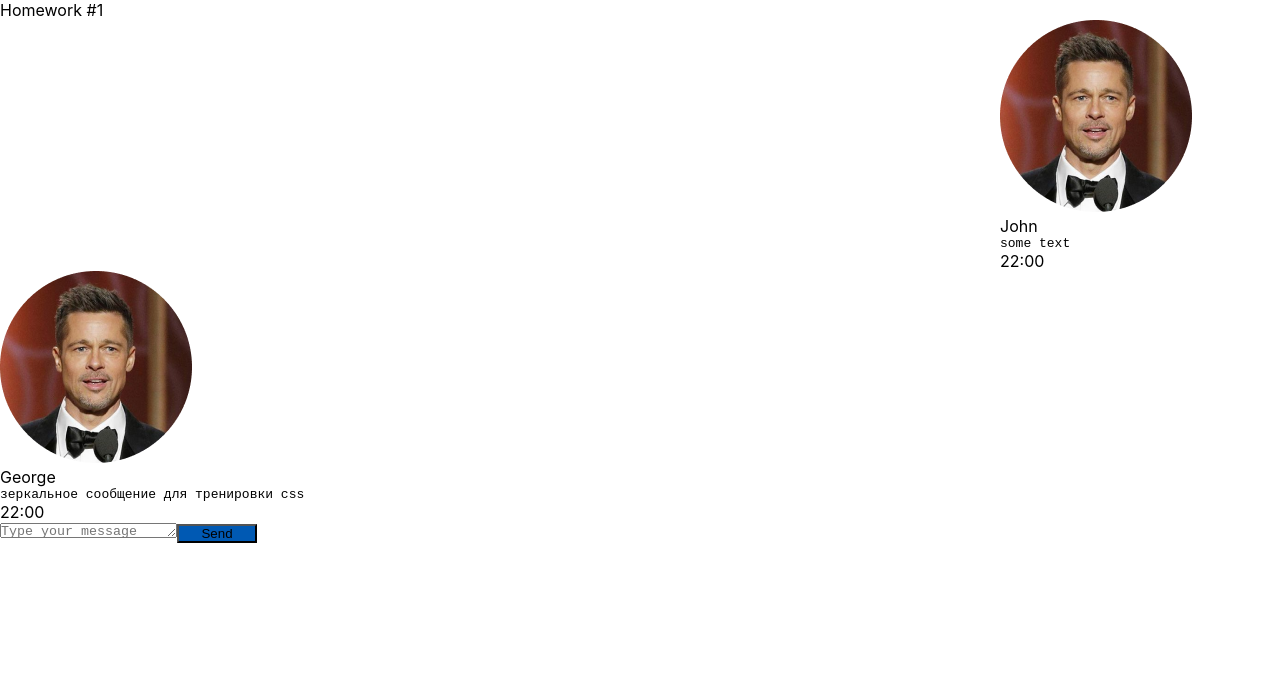
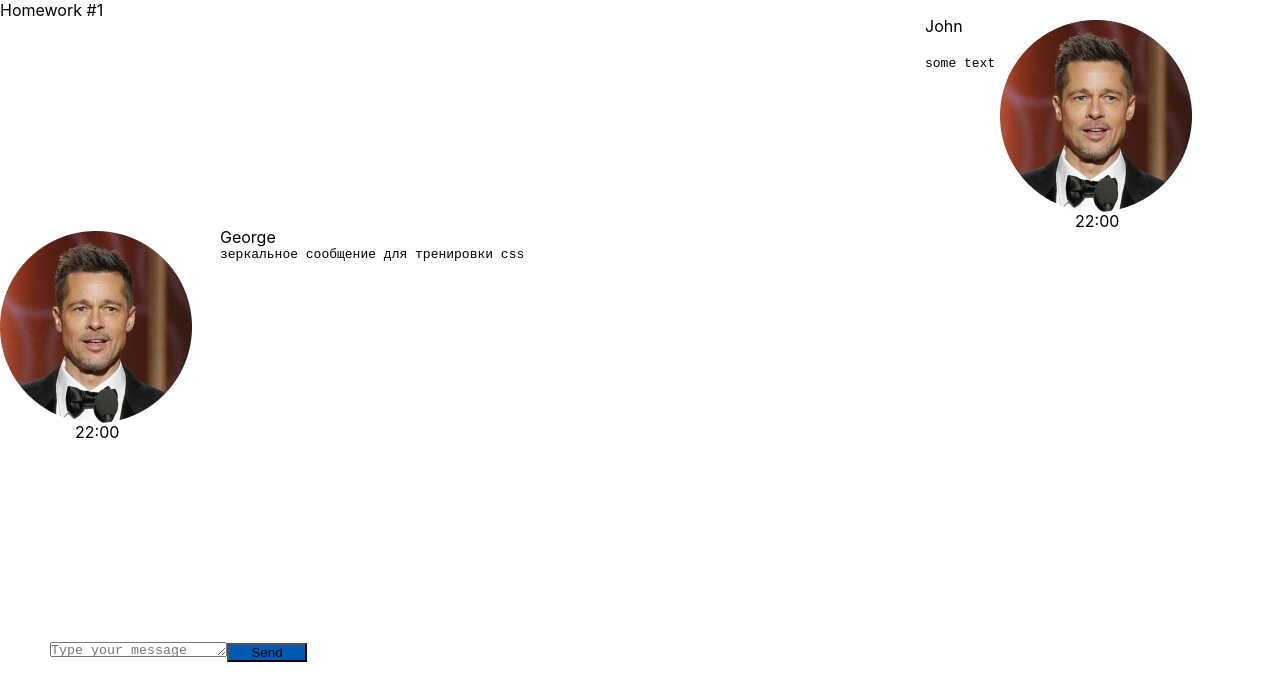
Before and after one commit to DmitrijSergeev/hws2-master, a React (Create React App) app: page / in a window 1280 px wide. Shown: the top 700 px of the page. Built offline with nearby package versions, Linux system fonts and the light colour scheme.

Commit message:
some changes

```diff
--- a/src/s2-homeworks/hw01/friend-message/FriendMessage.module.css
+++ b/src/s2-homeworks/hw01/friend-message/FriendMessage.module.css
@@ -19,13 +19,15 @@
 }
 
 .friendName {
-
+margin-left: 220px;
+    margin-top: -200px;
 }
 
 .friendMessageText {
-
+margin-left: 220px;
 }
 
 .friendTime {
-
+margin-top: 160px;
+    margin-left: 75px;
 }
--- a/src/s2-homeworks/hw01/message-sender/MessageSender.module.css
+++ b/src/s2-homeworks/hw01/message-sender/MessageSender.module.css
@@ -3,7 +3,8 @@
 }
 
 .textarea {
-
+margin-left: 50px;
+    margin-top: 200px;
 }
 
 .button {
--- a/src/s2-homeworks/hw01/message/Message.module.css
+++ b/src/s2-homeworks/hw01/message/Message.module.css
@@ -19,13 +19,17 @@
 }
 
 .name {
-
+margin-left: -75px;
+    margin-top: -200px;
 }
 
 .messageText {
+margin-left: -75px;
+    margin-top: 20px;
 
 }
 
 .time {
-margin-left: 1000px
+margin-left: 1075px;
+    margin-top: 140px;
 }
```
